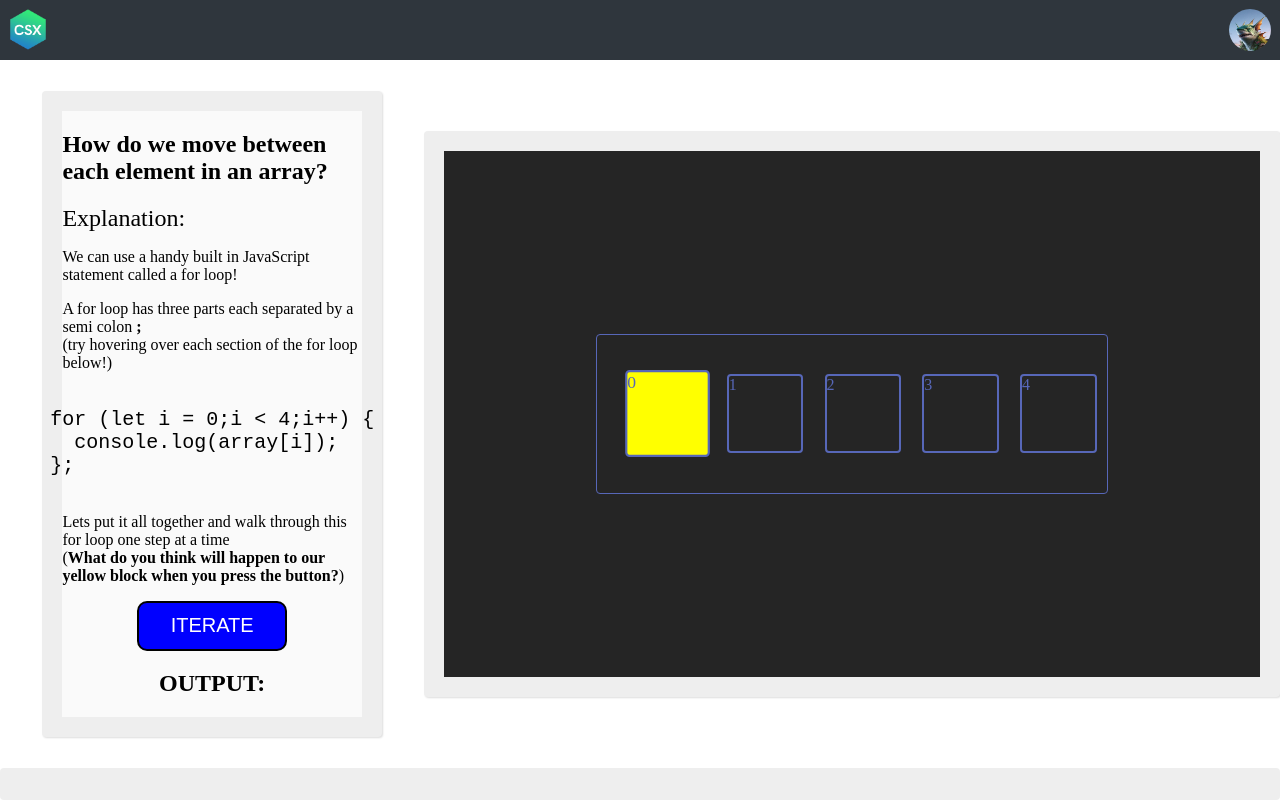
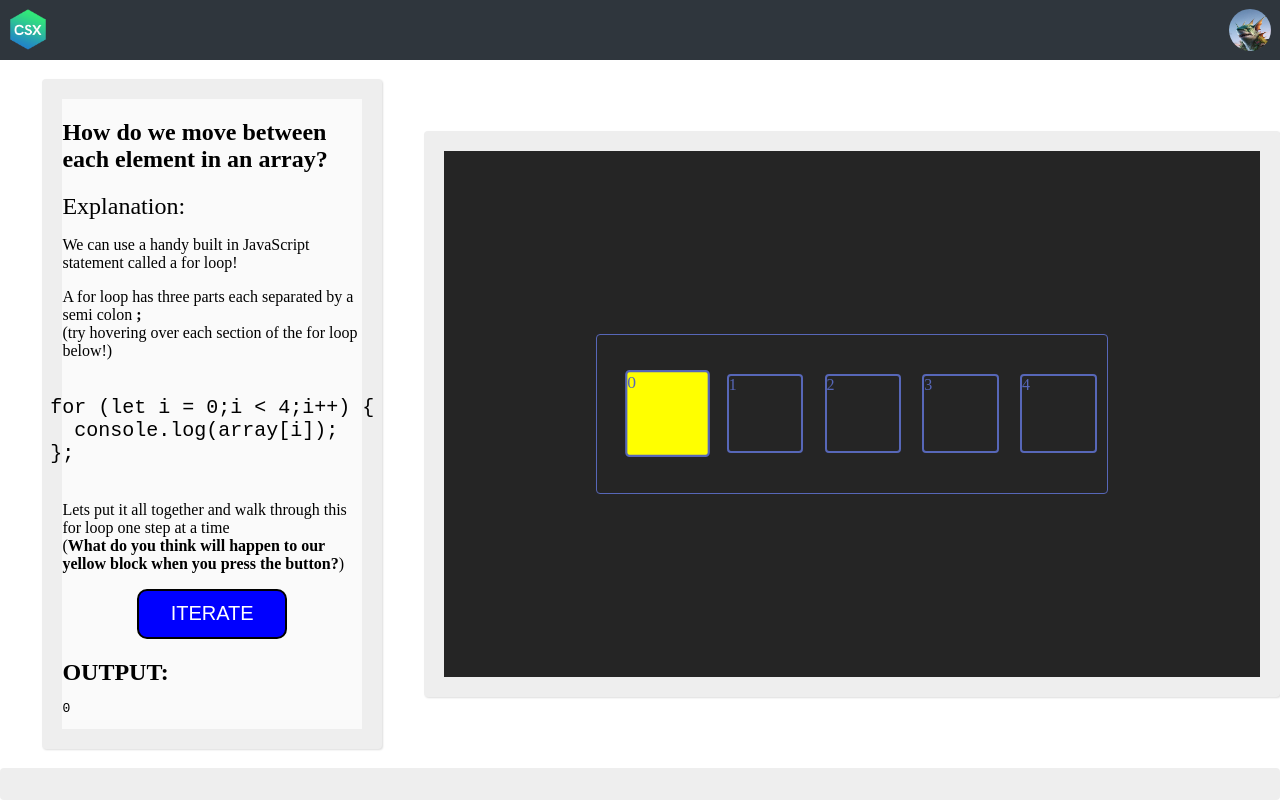
Before and after one commit to TheGoblinSharks/Scratch-Project, a React (Vite) app: page / in a window 1280 px wide. Built offline with nearby package versions, Linux system fonts and the light colour scheme.

Commit message:
added ouput in leftcontainer

```diff
--- a/src/App.jsx
+++ b/src/App.jsx
@@ -1,23 +1,14 @@
 import React, { useState } from 'react';
 import NavBar from './components/navBar';
-import LeftMainContainer from './Containers/LeftMainContainer';
-import RightMainContainer from './Containers/RightMainContainer';
+import MainContainer from './Containers/MainContainer';
 
 function App() {
-  const [currentIndex, setCurrentIndex] = useState(0);
-
-  const handleIterate = () => {
-    setCurrentIndex((prevIndex) => (prevIndex + 1) % 5);
-  };
 
   return (
     <>
       <div>
         <NavBar/>
-        <div className="column-wrapper">
-          <LeftMainContainer onIterate={handleIterate}/>
-          <RightMainContainer currentIndex={currentIndex}/>
-        </div>
+        <MainContainer />
         <div className="footer-line"></div>
       </div>
     </>
--- a/src/Containers/LeftMainContainer.jsx
+++ b/src/Containers/LeftMainContainer.jsx
@@ -1,7 +1,12 @@
 
 // import UserInputCode from '../userInputCode';
 
-const LeftMainContainer = ({onIterate}) => {
+const LeftMainContainer = (props) => {
+  const { onIterate, currentIndex } = props;
+  let outputString = '';
+  for (let i = 0; i <= currentIndex; i++) {
+    outputString = `${outputString} \n${i}`;
+  }
 
   return (
     <div className="left">
@@ -30,7 +35,6 @@ const LeftMainContainer = ({onIterate}) => {
                 Sets where we start in our array. In JavaScript arrays are zero indexed which means we start at position 0 instead of position 1
               </span>
             </span>
-
             <span
               className="tool-tip"
             >
@@ -39,7 +43,6 @@ const LeftMainContainer = ({onIterate}) => {
                 Sets when we want our loop to stop. In our case this block is saying keep moving through the items in the array as long as we are at a position that is less than 4
               </span>
             </span>
-
             <span className="tool-tip">
               i++
               <span className="tool-tip-text">
@@ -48,20 +51,21 @@ const LeftMainContainer = ({onIterate}) => {
             </span>
             {`) {\n  console.log(array[i]);\n}`};
         </pre>
-
         <p>
           Lets put it all together and walk through this for loop one step at a time <br></br>
           (<b>What do you think will happen to our yellow block when you press the button?</b>)
         </p>
-
         <button className="iterate-button" onClick={onIterate}>
           ITERATE
         </button>
-
-          <h2>
+        <div className="output" style={{'textAlign':'left', 'alignSelf':'flex-start'}}>
+          <h2 style={{'marginBottom': '0px'}}>
             OUTPUT:
           </h2>
-
+          <pre style={{'marginTop': '0px'}}>
+            {outputString}
+          </pre>
+        </div>
 
 
       </div>
--- /dev/null
+++ b/src/Containers/MainContainer.jsx
@@ -0,0 +1,20 @@
+import React, { useState } from 'react';
+import LeftMainContainer from './LeftMainContainer';
+import RightMainContainer from './RightMainContainer';
+
+function MainContainer() {
+  const [currentIndex, setCurrentIndex] = useState(0);
+
+  const handleIterate = () => {
+    setCurrentIndex((prevIndex) => (prevIndex + 1) % 5);
+  };
+
+  return (
+    <main className="column-wrapper">
+      <LeftMainContainer onIterate={handleIterate} currentIndex={currentIndex} />
+      <RightMainContainer currentIndex={currentIndex}/>
+    </main>
+  );
+}
+
+export default MainContainer;
--- a/src/Containers/RightMainContainer.jsx
+++ b/src/Containers/RightMainContainer.jsx
@@ -3,6 +3,7 @@ import ArrayContainer from '../components/ArrayContainer';
 
 const RightMainContainer = ({currentIndex}) => {
   const arrayData = [0, 1, 2, 3, 4]
+
   return (
     <div className="right-main-container">
       <ArrayContainer
```
Also changed, not shown: src/Containers/test.js (added, +7 -0 lines). Lines whose indentation alone changed are shown as unchanged.
